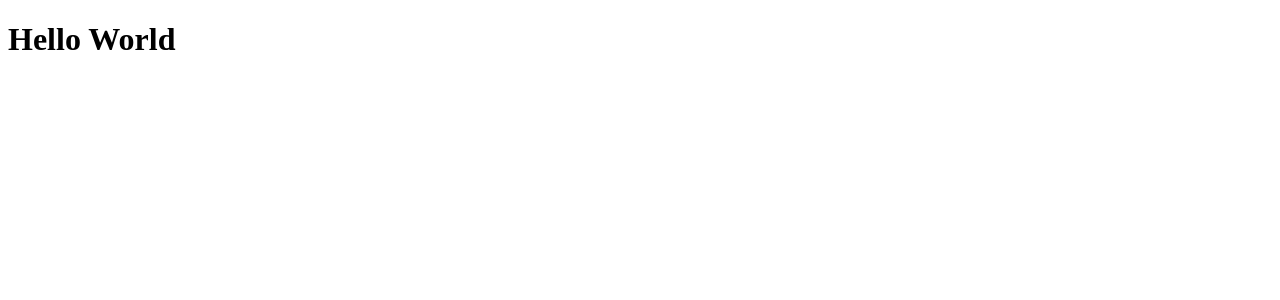
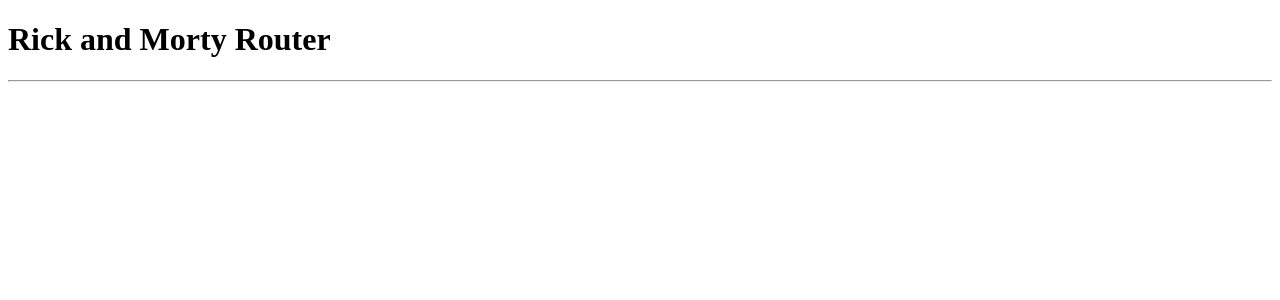
Before and after one commit to PeteSeeling/nba-router-2-adv-react, a React app: page / in a window 1280 px wide. Shown: the top 300 px of the page. Built offline with nearby package versions, Linux system fonts and the light colour scheme.

Commit message:
header created and added to app.jsx

```diff
--- a/src/App.jsx
+++ b/src/App.jsx
@@ -1,3 +1,12 @@
+import { Route, Switch } from 'react-router-dom';
+import Header from './components/Header';
+
+
+
 export default function App() {
-  return <h1>Hello World</h1>;
+  return (
+    <>
+  <Header />
+  </>
+  )
 }
--- /dev/null
+++ b/src/components/Header.jsx
@@ -0,0 +1,11 @@
+import React from 'react';
+
+export default function Header() {
+    return(
+        <>
+        <header>
+            <h1>Rick and Morty Router</h1>
+            <hr />
+            </header></>
+    )
+}
```
